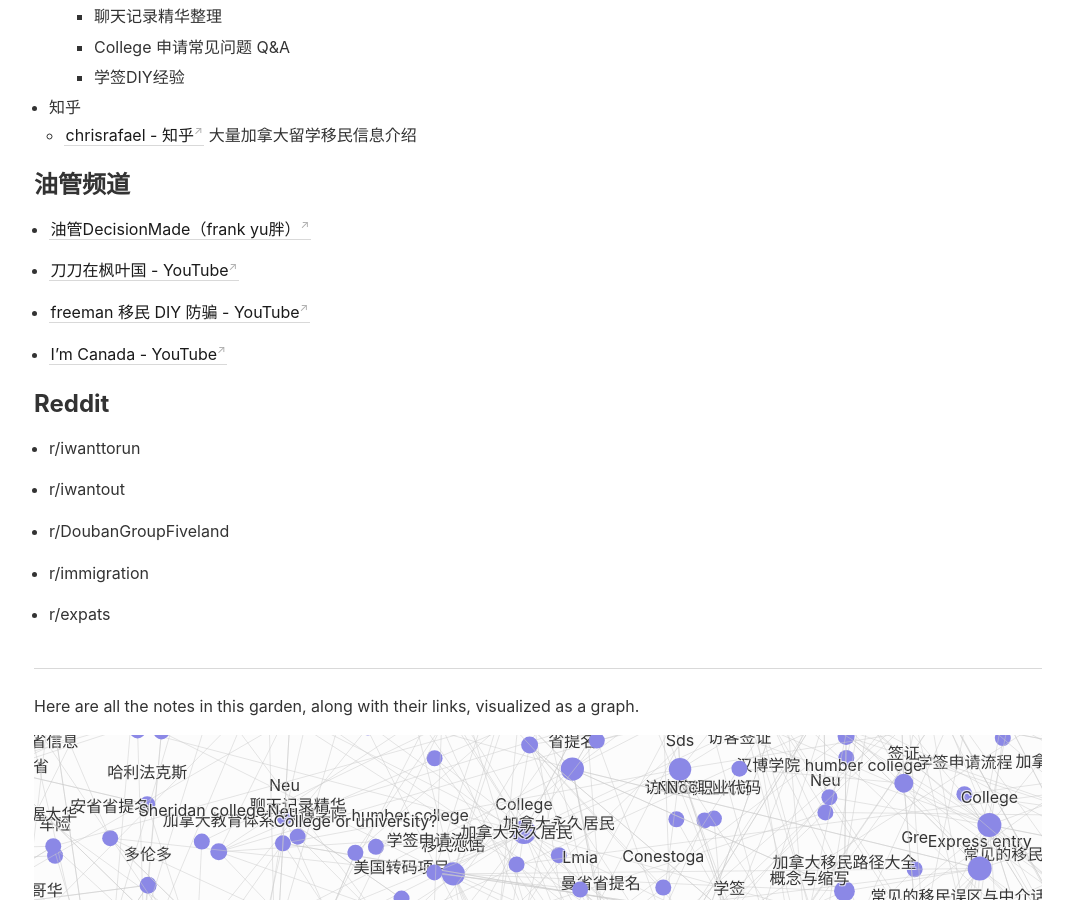
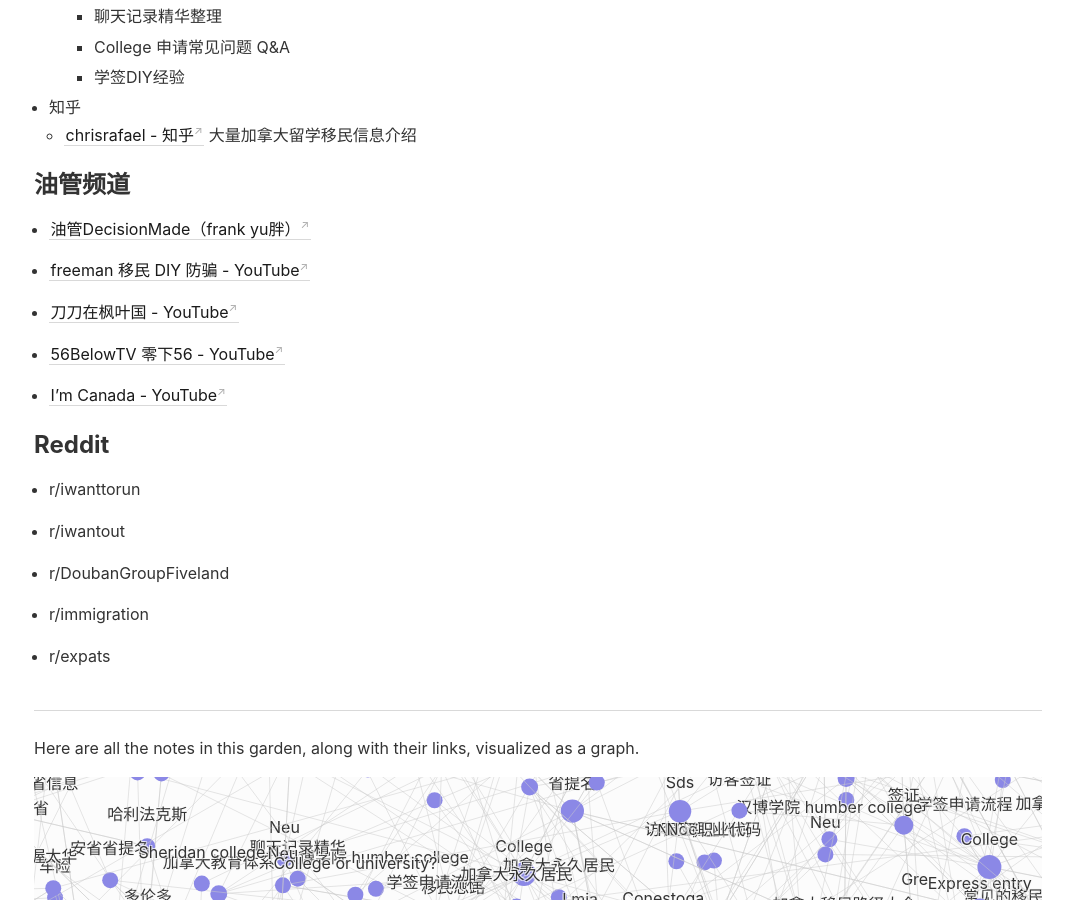
Before and after one commit to Gnblink0/InfoSharingCan, a Jekyll site: the page built from _notes/移民相关信息源.md, in a window 1280 px wide and 900 px high, scrolled down 2706 px. Shown: the whole window, without its empty margins (102-1175 px from the left). Built offline with Jekyll 4.4.1, drawn with Linux system fonts in a browser that asks for light colours.

Commit message:
vault backup: 2023-03-24 16:37:07

```diff
--- a/_notes/移民相关信息源.md
+++ b/_notes/移民相关信息源.md
@@ -124,9 +124,11 @@
 
 - [油管DecisionMade（frank yu胖）](https://www.youtube.com/c/DecisionMade)
 
+- [freeman 移民 DIY 防骗 - YouTube](https://www.youtube.com/c/freemanyimin)
+
 - [刀刀在枫叶国 - YouTube](https://www.youtube.com/@daodao-ca)
 
-- [freeman 移民 DIY 防骗 - YouTube](https://www.youtube.com/c/freemanyimin)
+- [56BelowTV 零下56 - YouTube](https://www.youtube.com/@56BelowTV)
 
 - [I'm Canada - YouTube](https://www.youtube.com/c/ImCanada)
 
```
